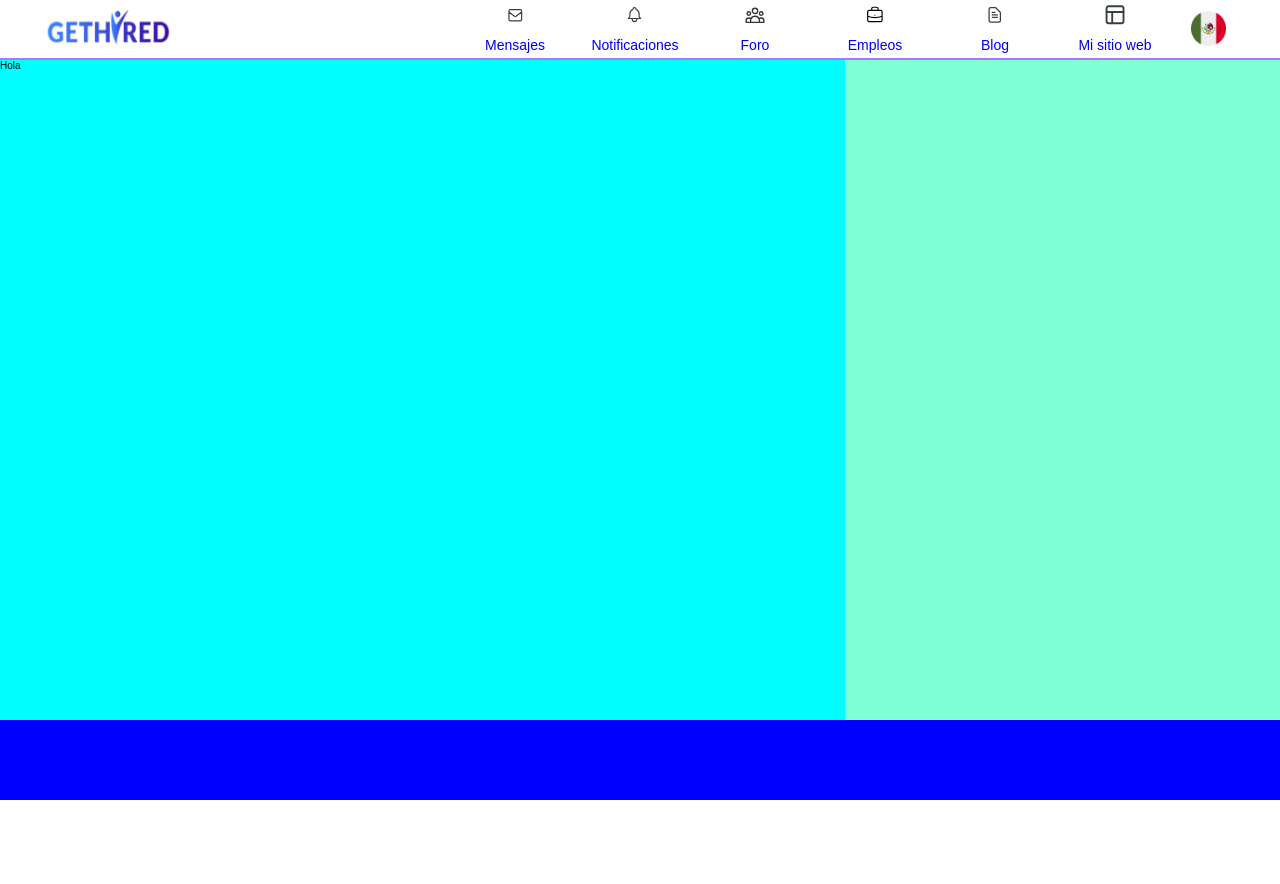
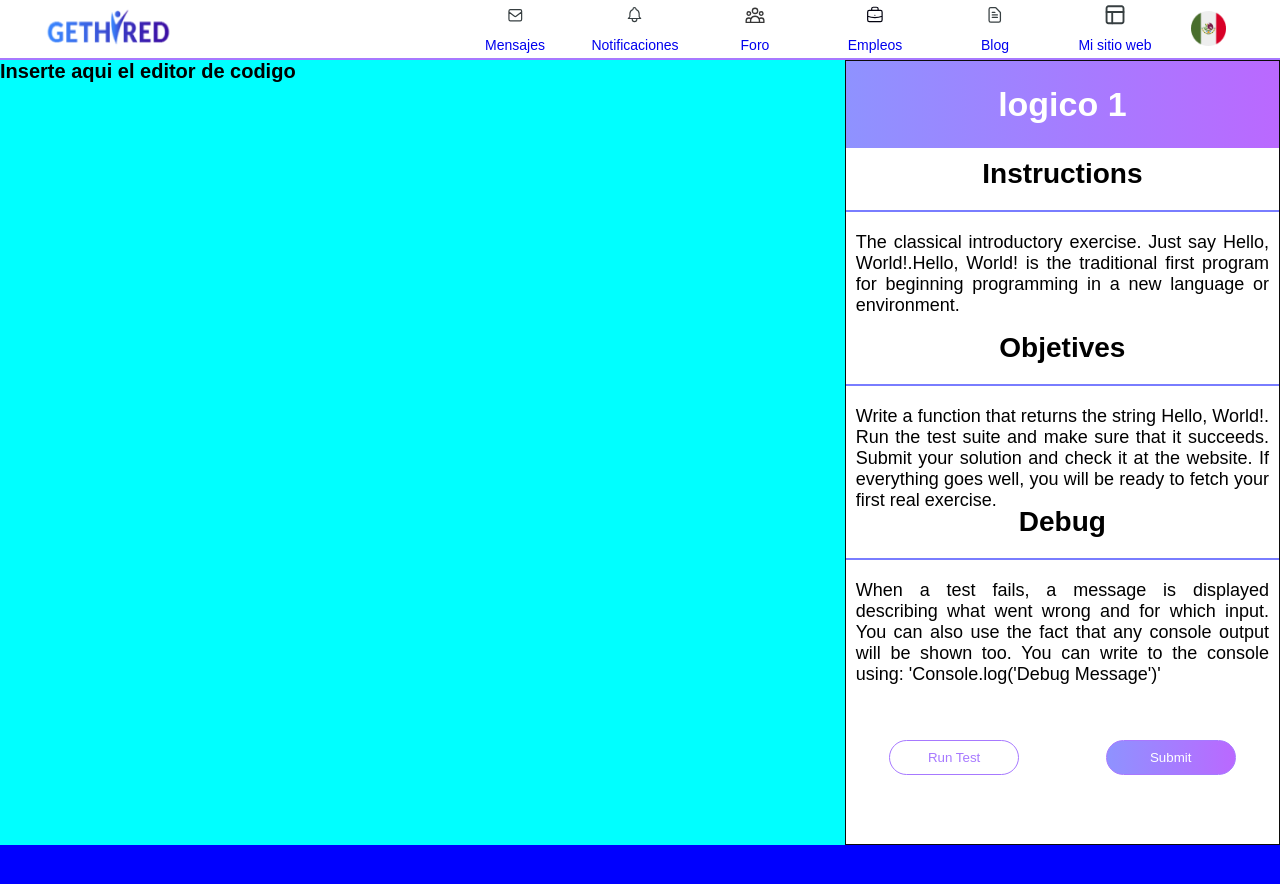
Before and after one commit to Platzi-Master-C8/MF-Challenges-, a React app: page /editor in a window 1280 px wide. Shown: the top 884 px of the page. Before the commit the page ends 800 px from the top, so only its background shows below. Built offline with nearby package versions, Linux system fonts and the light colour scheme.

Commit message:
PlayGround View

```diff
--- a/dataCode.json
+++ b/dataCode.json
@@ -1,9 +1,9 @@
 {
-  "Reto": {
-    "name": "logico 1",
+  "reto": {
+    "title": "logico 1",
     "instructions": "The classical introductory exercise. Just say Hello, World!.Hello, World! is the traditional first program for beginning programming in a new language or environment.",
-    "Objectives": "Write a function that returns the string Hello, World!. Run the test suite and make sure that it succeeds. Submit your solution and check it at the website. If everything goes well, you will be ready to fetch your first real exercise.",
-    "Debug": "When a test fails, a message is displayed describing what went wrong and for which input. You can also use the fact that any console output will be shown too. You can write to the console using:",
+    "objectives": "Write a function that returns the string Hello, World!. Run the test suite and make sure that it succeeds. Submit your solution and check it at the website. If everything goes well, you will be ready to fetch your first real exercise.",
+    "debug": "When a test fails, a message is displayed describing what went wrong and for which input. You can also use the fact that any console output will be shown too. You can write to the console using:  'Console.log('Debug Message')'",
     "solved": "Lorem Ipsum is simply dummy text of the printing and typesetting industry. Lorem Ipsum has been the industry's standard dummy text ever since the 1500s, .",
     "error": {
       "errorMsj": "Test Suite Failed to Run",
--- a/pages/PlayGround.jsx
+++ b/pages/PlayGround.jsx
@@ -6,7 +6,7 @@ import Info from '../src/components/info/Info';
 const PlayGround = () => {
 
   return (
-    <div className="grid-container">
+    <div className="grid-containerPG">
       <Header />
       <CodeView />
       <Info/>
--- a/src/components/codeView/CodeView.jsx
+++ b/src/components/codeView/CodeView.jsx
@@ -4,7 +4,7 @@ import React from "react";
 const CodeView = () => {
   return (
     <div className="item-codeView">
-      <p className="parrafo">Hola</p>
+      <h1>Inserte aqui el editor de codigo</h1>
     </div>
   )
 }
--- a/src/components/container/Container.jsx
+++ b/src/components/container/Container.jsx
@@ -1,12 +1,13 @@
 import React from 'react';
 import System from '../systempoint/System';
 import Header from '../header/Header';
-import {Link} from 'react-router-dom'
 import Navbar from '../navbar/Navbar';
 import StreakAndRank from '../StreakAndRank/StreakAndRank';
 import UserGraph from '../user-graph/user-graph';
 import Achievements from '../achievements/Achievements';
 import useGetData from '../../hooks/useGetData';
+
+
 const API = 'http://localhost:3500/data';
 const Container = () => {
   const Data = useGetData(API);
--- a/src/components/container/_Container.scss
+++ b/src/components/container/_Container.scss
@@ -2,12 +2,16 @@
   width: 100%;
   height: 100vh;
   display: grid;
-    grid-template-columns: 33% 33% 34%;
-    grid-template-rows: 60px auto 80px;
+  grid-template-columns: 250px 80px 700px 80px 300px auto;
+  grid-template-rows: 60px 170px 25px 300px 350px 25px 80px;
   grid-template-areas:
-    " header header header "
-    " codeView codeView info"
-    " footer  footer footer "
+  " header header header header header header"
+  " navbar .  minicards . systemp ."
+  " navbar .  . . systemp ."
+  " navbar .  achievements . . ."
+  " navbar .  graph . . ."
+  " navbar .  . . . ."
+  " footer  footer footer footer footer footer"
   ;
 }
 
@@ -15,14 +19,25 @@
 .item-header {
   grid-area: header;
 }
-.item-codeView {
-    grid-area: codeView;
-    background-color: aqua;
+.item-navbar {
+  grid-area: navbar;
 }
 
-.item-info {
-    grid-area: info;
-    background-color: aquamarine;
+.item-minicards {
+  grid-area: minicards;
+  align-self: center;
+}
+
+.item-system {
+  grid-area: systemp;
+}
+
+.item-achievements {
+  grid-area: achievements;
+}
+
+.item-graph {
+  grid-area: graph;
 }
 
 .item-footer {
--- a/pages/_ContainerPG.scss
+++ b/src/components/container/_ContainerPG.scss
@@ -1,4 +1,4 @@
-.grid-container {
+.grid-containerPG {
     width: 100%;
     height: 100vh;
     display: grid;
@@ -22,7 +22,6 @@
 
 .item-info {
     grid-area: info;
-    background-color: aquamarine;
 }
 
 .item-footer {
--- a/src/components/header/Header.jsx
+++ b/src/components/header/Header.jsx
@@ -7,15 +7,16 @@ import Logo4 from '../../icons/section4.svg'
 import Logo5 from '../../icons/section5.svg'
 import Logo6 from '../../icons/section6.svg'
 import Avatar from '../../icons/Avatar.png'
+import { Link } from 'react-router-dom'
 
 const Header = () => {
   return (
     <div className="item-header">
       <header className='header'>
       <div className='header-logo'>
-        <a href='$'>
+        <Link to='/'>
           <img src={Logo} alt='Logo de la pagina' />
-        </a>
+        </Link>
       </div>
       <nav className='header-navBar'>
         <a href='#'><img src={Logo1} alt='' />Mensajes</a>
--- a/src/components/info/Info.jsx
+++ b/src/components/info/Info.jsx
@@ -1,9 +1,28 @@
 import React from "react";
+import datos from '../../../dataCode.json'
+
+const { reto } = datos;
 
 const Info = () => {
   return (
     <div className="item-info">
-
+      <h1 className = "item-info_title" >{reto.title}</h1>
+      <div>
+        <h2>Instructions</h2>
+        <p>{reto.instructions}</p>
+      </div>
+      <div>
+        <h2>Objetives</h2>
+        <p>{reto.objectives}</p>
+      </div>
+      <div>
+        <h2>Debug</h2>
+        <p>{reto.debug}</p>
+      </div>
+      <div className="item-info_button">
+        <button className="item-info_button-run" >Run Test</button>
+        <button className="item-info_button-submit">Submit</button>
+      </div>
     </div>
   )
 };
--- a/src/components/info/info.scss
+++ b/src/components/info/info.scss
@@ -0,0 +1,72 @@
+.item-info {
+  display: grid;
+  grid-template-rows: 0.5fr 1fr 1fr 1fr 1fr;
+  justify-items: center;
+  align-items: flex-start;
+  border: 1px solid rgb(12, 11, 11);
+  font-family: 'Mulish', sans-serif;
+  & p {
+    height: 100px;
+    margin-top: 10px;
+    padding-left: 10px;
+    padding-right: 10px;
+    text-align: justify;
+    font-size: 18px;
+  }
+  & div {
+    height: 100%;
+  }
+  &_title {
+    display: flex;
+    width: 100%;
+    height: 100%;
+    align-items: center;
+    justify-content: center;
+    background: $gradientePrincipal;
+    font-size: 34px;
+    color: white;
+  }
+  &_button {
+    display: flex;
+    width: 100%;
+    height: 100%;
+    justify-content: space-around;
+    align-items: center;
+    &-run {
+      color: $colorIcon;
+      background-color: white;
+      border-radius: 20px;
+      border: 1px solid $colorIcon;
+      &:hover {
+        color: white;
+        background-color: $colorIcon;
+        border: 0.5px solid $colorHover;
+        box-shadow: 0px 2px 2px 0px black;
+      }
+    }
+    &-submit {
+      color: white;
+      background: $gradientePrincipal;
+      border-radius: 20px;
+      border: 1px solid $colorIcon;
+      &:hover {
+        color: $colorIcon;
+        background: white;
+        border: 0.5px solid $colorHover;
+        box-shadow: 0px 2px 2px 0px black;
+      }
+    }
+    & button {
+    height: 35px;
+    width: 130px;
+
+    }
+  }
+}
+h2 {
+  border-bottom: 2px solid $colorHover;
+  padding-top: 10px;
+  padding-bottom: 20px;
+  font-size: 28px;
+  text-align: center;
+}
--- a/src/styles/_App.scss
+++ b/src/styles/_App.scss
@@ -36,7 +36,17 @@ $colorHover: rgba(85, 91, 255, 0.79);
 
 
 //Components Styles:
+@import '../components/achievements/Achievements';
 @import '../components/container/Container';
+@import '../components/navbar/Navbar';
+@import '../components/StreakAndRank/StreakAndRank.scss';
+@import '../components/systempoint/System';
+@import '../components/user-graph/user-graph.scss';
 @import '../components/header/Header.scss';
+
+
+
+//Styles PlayGround
+@import '../components/container/ContainerPG';
 @import '../components/codeView/codeView.scss';
 @import '../components/info/info.scss';
```
Also changed, not shown: 2 other files (tests, documents, lock files or other folders). Lines whose indentation alone changed are shown as unchanged.
